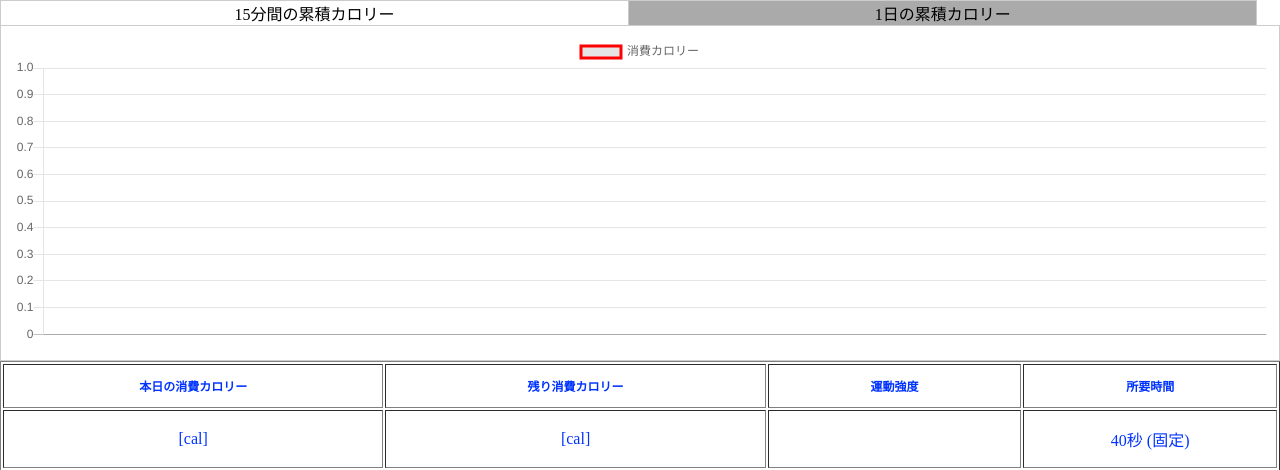
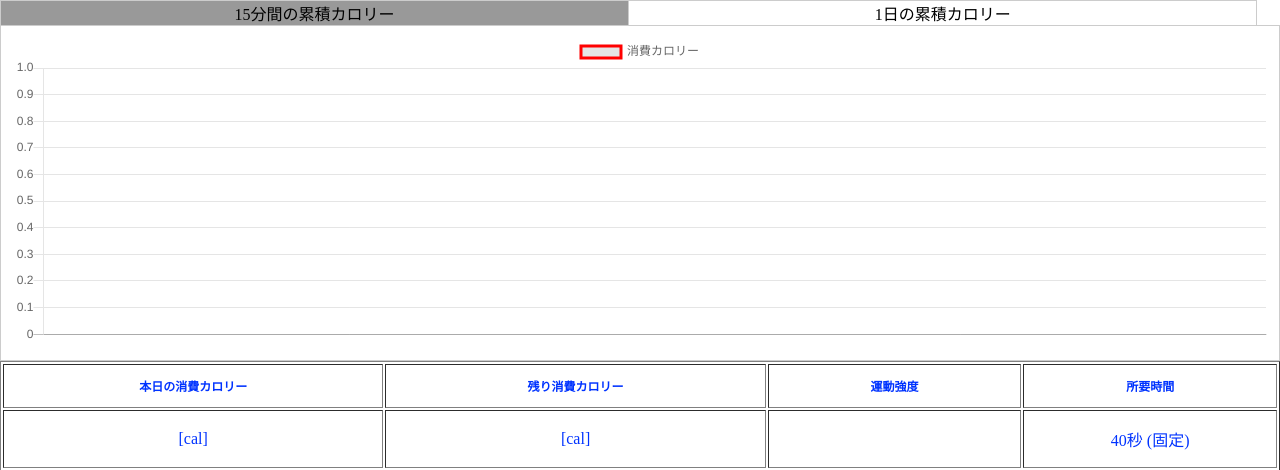
Before and after one commit to sakuradaifuku/test-flask-omron, a Flask app: template templates/front_test.html in a window 1280 px wide. Shown: the top 470 px of the page. Run offline with Flask 2, Linux system fonts and the light colour scheme; the template is opened without the code that fills it, so the values that code supplies are empty; some libraries are stand-ins or nearby versions.

Commit message:
fixed css and js of front-test.html

```diff
--- a/static/css/style.css
+++ b/static/css/style.css
@@ -35,7 +35,7 @@ a{
 .tab_area>li{
   float:left;
   margin-right:-1px;
-  background-color:#aaa;
+  background-color:#fff;
   border:1px solid #ccc;
   border-bottom:0;
   width:49%;
@@ -43,8 +43,20 @@ a{
   cursor:pointer;
 }
 .tab_area>li.active{
-  background-color:#fff;
+  background-color:#999;
   cursor:default;
+
+  position: relative;
+  /*display: inline-block;*/
+}
+.tab_area>li.active:before{
+  content: "";
+  position: absolute;
+  top: 100%;
+  left: 50%;
+  margin-left: -15px;
+  border: 15px solid transparent;
+  border-top: 15px solid #e0edff;
 }
 .panel_area{
   background-color:#fff;
--- a/static/js/main.js
+++ b/static/js/main.js
@@ -1,7 +1,7 @@
 $(function(){
+    // パネル部分の取得
+    var tabbody = $(".panel_area li")
     $(".tab_area li").click(function(){
-        // パネル部分の取得
-        var tabbody = $(".panel_area li")
         // 選択されたタブのインデックスを取得
         var idx = tablist.index($(this))
         // タブの遷移処理
```
